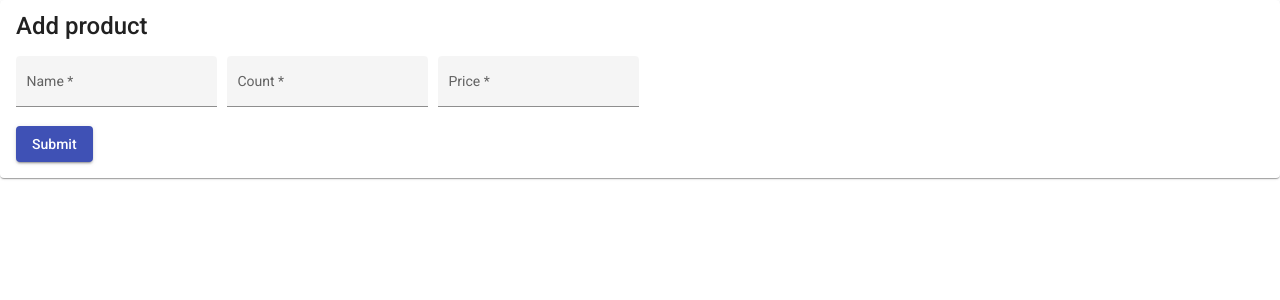
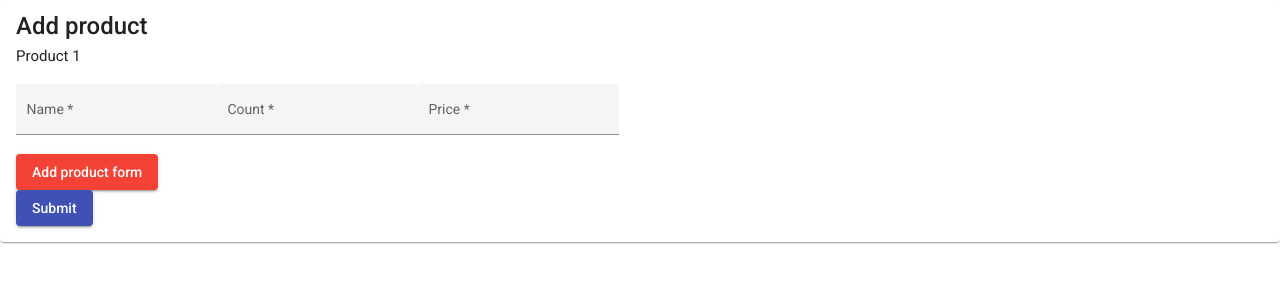
Before and after one commit to och-karr/ng-dynamic-product-list, an Angular app: page / in a window 1280 px wide. Shown: the top 300 px of the page. Built offline with nearby package versions, Linux system fonts and the light colour scheme.

Commit message:
feat: add functionality of adding a product form

```diff
--- a/src/app/components/product-form/product-form.component-module.ts
+++ b/src/app/components/product-form/product-form.component-module.ts
@@ -6,9 +6,10 @@ import { ProductFormComponent } from './product-form.component';
 import {ReactiveFormsModule} from "@angular/forms";
 import {MatButtonModule} from "@angular/material/button";
 import {CommonModule} from "@angular/common";
+import {SingleProductComponentModule} from "../single-product/single-product.component-module";
 
 @NgModule({
-  imports: [MatFormFieldModule, MatInputModule, MatCardModule, ReactiveFormsModule, MatButtonModule, CommonModule],
+  imports: [MatFormFieldModule, MatInputModule, MatCardModule, ReactiveFormsModule, MatButtonModule, CommonModule, SingleProductComponentModule],
   declarations: [ProductFormComponent],
   providers: [],
   exports: [ProductFormComponent]
--- a/src/app/components/product-form/product-form.component.html
+++ b/src/app/components/product-form/product-form.component.html
@@ -1,26 +1,20 @@
 <mat-card>
   <mat-card-title>Add product</mat-card-title>
   <mat-card-content>
-    <form [formGroup]="form" (ngSubmit)="onFormSubmitted(form)">
-      <mat-form-field appearance="fill">
-        <mat-label>Name</mat-label>
-        <input matInput type="text" formControlName="name">
-        <mat-error *ngIf="form.get('name')!.invalid">Name is invalid</mat-error>
-      </mat-form-field>
-      <mat-form-field appearance="fill">
-        <mat-label>Count</mat-label>
-        <input matInput type="number" formControlName="count">
-        <mat-error *ngIf="form.get('count')!.invalid">Count is invalid</mat-error>
-      </mat-form-field>
-      <mat-form-field appearance="fill">
-        <mat-label>Price</mat-label>
-        <input matInput type="number" formControlName="price">
-        <mat-error *ngIf="form.get('price')!.invalid">Price is invalid</mat-error>
-      </mat-form-field>
+    <form [formGroup]="productForm" (ngSubmit)="submitProductForm()">
+      <div class="" *ngFor="let childForm of productsArray.controls; let i = index">
+        <app-single-product
+          [childForm]="childForm"
+          [arrayIndex]="i"
+          [totalProducts]="productsArray.length"
+          (deleteProductFormEvent)="deleteSingleProductForm($event)"
+        >
+        </app-single-product>
+      </div>
+      <!--        [disabled]="!productArray.valid"-->
+      <button mat-raised-button color="warn" (click)="addSingleProductForm()">Add product form</button>
       <div class="">
-        <p *ngIf="emptyValues">Please add items</p>
-      </div>
-      <div class="">
+        <!--        [disabled]="!productForm.valid"-->
         <button type="submit" mat-raised-button color="primary">Submit</button>
       </div>
     </form>
--- a/src/app/components/product-form/product-form.component.scss
+++ b/src/app/components/product-form/product-form.component.scss
@@ -1,4 +1,4 @@
-mat-card-content {
+form {
   margin: 20px 0;
 }
 
--- a/src/app/components/product-form/product-form.component.ts
+++ b/src/app/components/product-form/product-form.component.ts
@@ -1,7 +1,8 @@
 import { ChangeDetectionStrategy, Component, ViewEncapsulation } from '@angular/core';
-import {FormControl, FormGroup, Validators} from "@angular/forms";
+import {FormArray, FormControl, FormGroup, Validators} from "@angular/forms";
 import {Router} from "@angular/router";
 import {ProductService} from "../../services/product.service";
+import {SingleProductComponent} from "../single-product/single-product.component";
 
 @Component({
   selector: 'app-product-form',
@@ -11,8 +12,6 @@ import {ProductService} from "../../services/product.service";
   changeDetection: ChangeDetectionStrategy.OnPush
 })
 export class ProductFormComponent {
-  constructor(private _productService: ProductService, private _router: Router) {}
-
   public emptyValues = false;
 
   readonly form: FormGroup = new FormGroup({
@@ -20,6 +19,38 @@ export class ProductFormComponent {
     count: new FormControl('', [Validators.required, Validators.min(1), Validators.max(100), Validators.pattern('^[0-9]+$')]),
     price: new FormControl('', [Validators.required, Validators.min(1), Validators.max(1000000), Validators.pattern('^[0-9]+$')])
   });
+
+  public productForm: FormGroup | any;
+
+  get productsArray(): FormArray {
+    return this.productForm?.get('products') as FormArray;
+  }
+
+  constructor(private _productService: ProductService, private _router: Router) {}
+
+  ngOnInit(): void {
+    this.generateProductForm();
+  }
+
+  public generateProductForm (): void {
+    this.productForm = new FormGroup({
+      products: new FormArray([
+        SingleProductComponent.addSingleProduct()
+      ])
+    })
+  }
+
+  public addSingleProductForm(): void {
+    this.productsArray?.push(SingleProductComponent.addSingleProduct())
+  }
+
+  public deleteSingleProductForm(index: number): void {
+    this.productsArray?.removeAt(index);
+  }
+
+  public submitProductForm(): void {
+    console.log(this.productForm?.value)
+  }
 
   onFormSubmitted(form: FormGroup): void {
     this.emptyValues = form.get('name')?.value === '' && form.get('count')?.value === '' && form.get('price')?.value === '';
--- /dev/null
+++ b/src/app/components/single-product/single-product.component.html
@@ -0,0 +1,30 @@
+<form autocomplete="off" [formGroup]="childForm">
+  <h4>Product {{ arrayIndex + 1 }}</h4>
+  <mat-form-field appearance="fill">
+    <mat-label>Name</mat-label>
+    <input matInput type="text" formControlName="name">
+    <mat-error *ngIf="nameField?.hasError('required')">Name is required</mat-error>
+    <mat-error *ngIf="nameField?.hasError('minLength')">Name must have at least 3 chars</mat-error>
+    <mat-error *ngIf="nameField?.hasError('maxLength')">Name must have a maximum of 30 chars</mat-error>
+  </mat-form-field>
+  <mat-form-field appearance="fill">
+    <mat-label>Count</mat-label>
+    <input matInput type="number" formControlName="count">
+    <mat-error *ngIf="countField?.hasError('required')">Quantity is required</mat-error>
+    <mat-error *ngIf="countField?.hasError('min')">Quantity must be at least 1</mat-error>
+    <mat-error *ngIf="countField?.hasError('max')">Quantity must be max 100</mat-error>
+    <mat-error *ngIf="countField?.hasError('pattern')">Quantity must be a positive integer</mat-error>
+  </mat-form-field>
+  <mat-form-field appearance="fill">
+    <mat-label>Price</mat-label>
+    <input matInput type="number" formControlName="price">
+    <mat-error *ngIf="priceField?.hasError('required')">Price is required</mat-error>
+    <mat-error *ngIf="priceField?.hasError('min')">Price must be at least 1</mat-error>
+    <mat-error *ngIf="priceField?.hasError('max')">Price must be max 1000000</mat-error>
+    <mat-error *ngIf="priceField?.hasError('pattern')">Price must be a positive integer</mat-error>
+  </mat-form-field>
+  <button mat-raised-button color="warn"
+          (click)="deleteProductForm(arrayIndex)"
+          *ngIf="totalProducts > 1"
+  >Delete</button>
+</form>
--- /dev/null
+++ b/src/app/components/single-product/single-product.component.ts
@@ -0,0 +1,48 @@
+import {ChangeDetectionStrategy, Component, EventEmitter, Input, Output, ViewEncapsulation} from '@angular/core';
+import {FormControl, FormGroup, Validators} from "@angular/forms";
+
+@Component({
+  selector: 'app-single-product',
+  styleUrls: ['./single-product.component.scss'],
+  templateUrl: './single-product.component.html',
+  encapsulation: ViewEncapsulation.Emulated,
+  changeDetection: ChangeDetectionStrategy.OnPush
+})
+export class SingleProductComponent {
+
+  @Input()
+  public childForm: FormGroup | any;
+
+  @Input()
+  public arrayIndex: number | any;
+
+  @Input()
+  public totalProducts: number | any;
+
+  @Output()
+  public deleteProductFormEvent: EventEmitter<number> = new EventEmitter<number>();
+
+  get nameField(): FormControl {
+    return this.childForm?.get('name') as FormControl;
+  }
+
+  get countField(): FormControl {
+    return this.childForm?.get('count') as FormControl;
+  }
+
+  get priceField(): FormControl {
+    return this.childForm?.get('price') as FormControl;
+  }
+
+  static addSingleProduct(): FormGroup {
+    return new FormGroup({
+      name: new FormControl('', [Validators.required, Validators.minLength(3), Validators.maxLength(30)]),
+      count: new FormControl('', [Validators.required, Validators.min(1), Validators.max(100), Validators.pattern('^[0-9]+$')]),
+      price: new FormControl('', [Validators.required, Validators.min(1), Validators.max(1000000), Validators.pattern('^[0-9]+$')])
+    })
+  }
+
+  public deleteProductForm(index: number): void {
+    this.deleteProductFormEvent.next(index);
+  }
+}
```
Also changed, not shown: src/app/components/single-product/single-product.component-module.ts (added, +22 -0 lines), src/app/components/single-product/single-product.component.scss (added).
